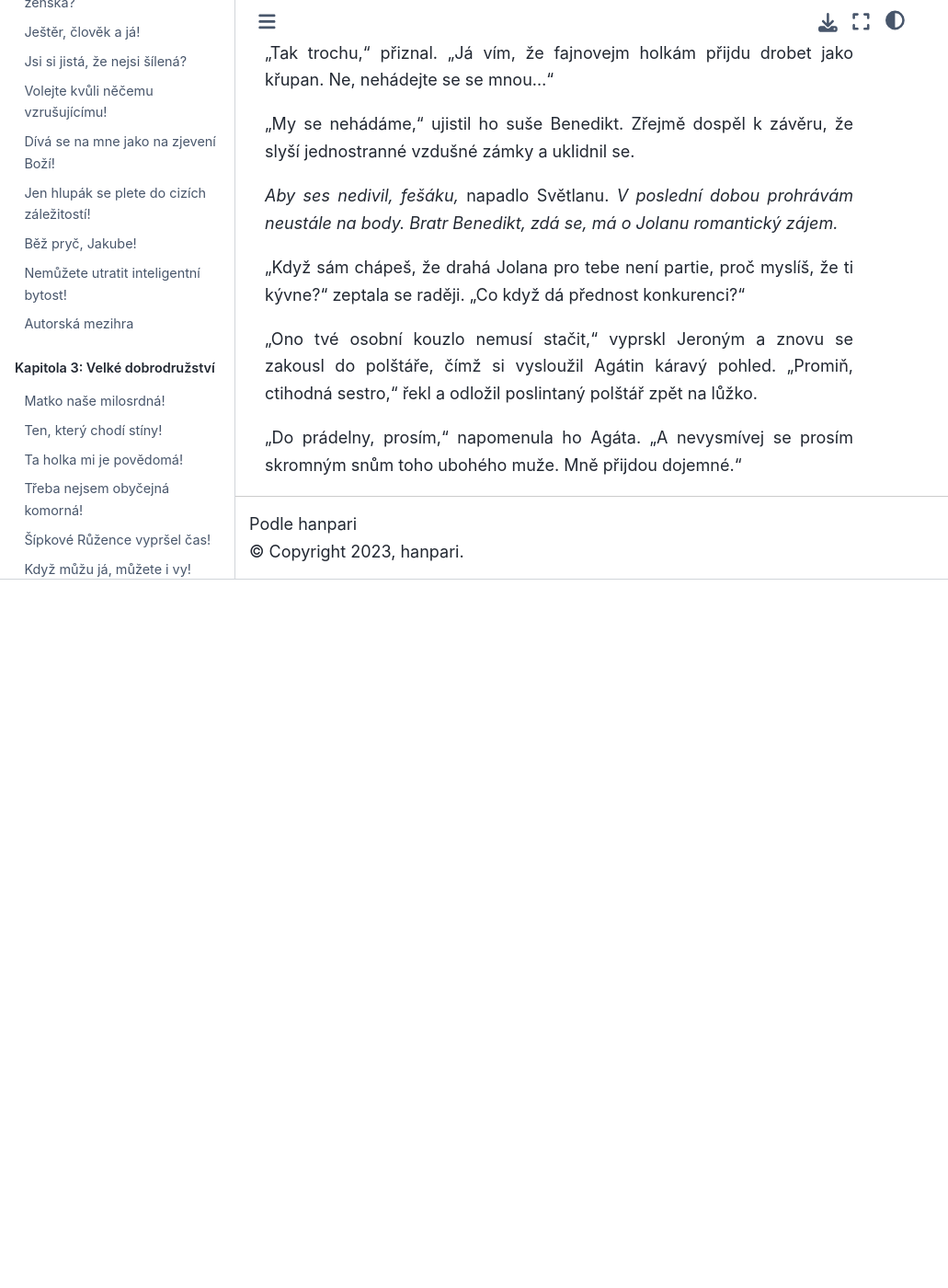
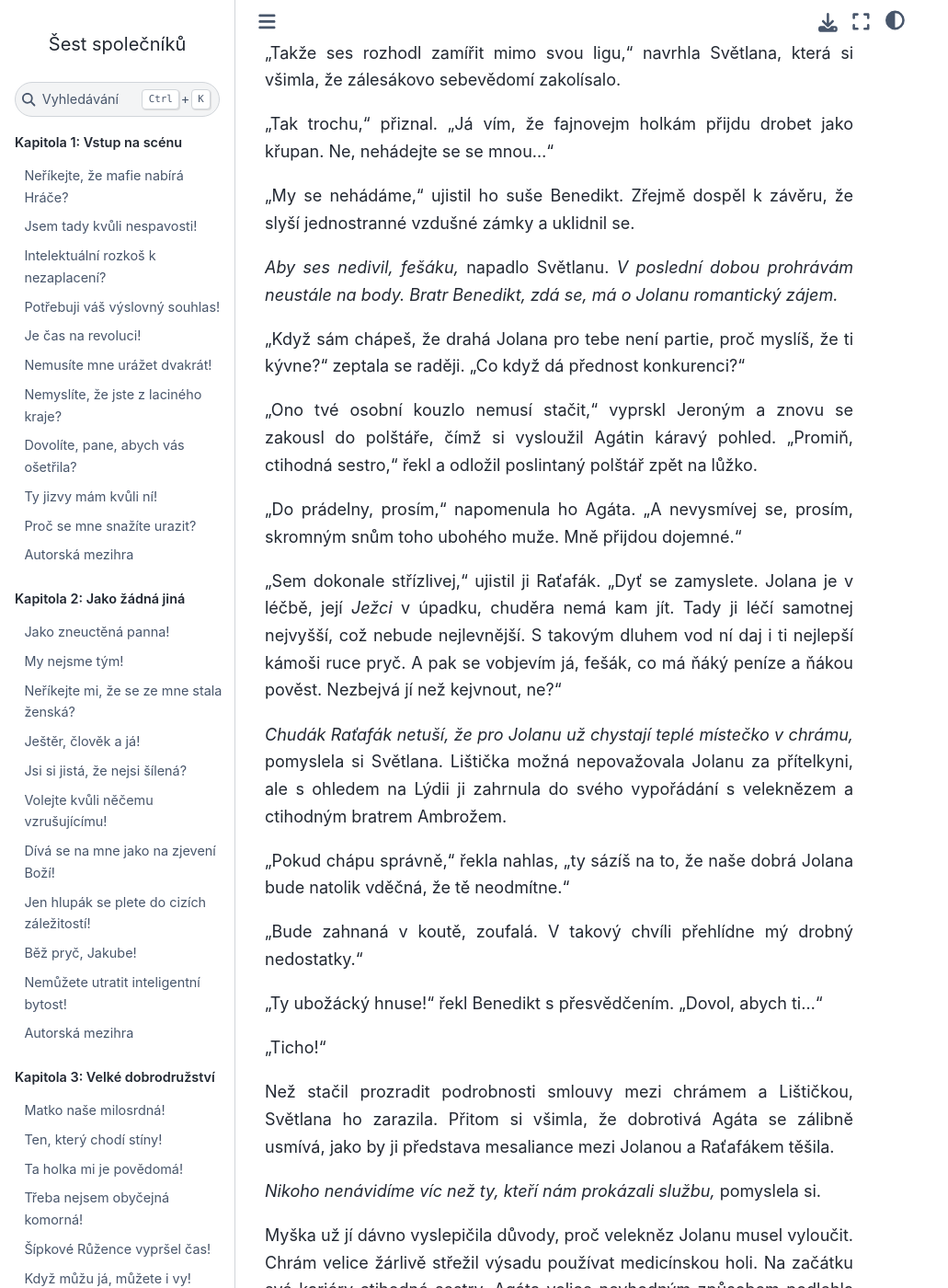
Before and after one commit to hanpari/sest-spolecniku, a Sphinx documentation site: the page built from source/sest_spolecniku/015-uklady-a-souboje/05.md, in a window 1280 px wide and 1400 px high, scrolled down 5448 px. Shown: the whole window at 92% size, without its empty margins (0-1031 px from the left). Built offline with Sphinx 7.4.7 and the Sphinx Book theme 1.1.4, drawn with Linux system fonts in a browser that asks for light colours; before the commit the page ends 6078 px from its top, so only the background shows below that; some of the changed text lies outside the part shown.

Commit message:
Dura lex

```diff
--- a/source/sest_spolecniku/015-uklady-a-souboje/05.md
+++ b/source/sest_spolecniku/015-uklady-a-souboje/05.md
@@ -1,4 +1,4 @@
-#
+# Za hloupost se musí trpět!
 
 "Přivítejme ctihodnou sestru z *Mechového kopce* krátkou modlitbou."
 
@@ -42,9 +42,9 @@
 
 "Ten chlap tady navykládal spoustu nesmyslů," řekl k ní omluvně Benedikt. "Někdo by si je mohl špatně vyložit."
 
-"Je to samorost," podotkla Agáta vlídně a něžně položila dlaň na přikrývku, kde tušila Raťafákovo tělo. "Ale věřím, že ještě týden a spatří světlo. Promlouvám mu do duše každý den."
+"Je to samorost," podotkla Agáta vlídně a něžně pohladila přikrývku, kde tušila Raťafákovo tělo. "Ale věřím, že ještě týden a spatří světlo. Promlouvám mu do duše každý den."
 
-*Do duše? Neměla bys ho léčit?*
+*Do duše? Málo medicíny, hodně ideologie? Tolik se zdejší přístup od našeho neliší.*
 
 Z čiré kolegiality, aby nezpochybňovala její schopnosti, Světlana potlačila touhu zvednout svou berlu a zkontrolovat Raťafákův stav.
 
@@ -76,11 +76,13 @@
 
 "Vy se budete ženit, pane Raťafáku?" zeptala se Agáta užasle. "Koho si budete brát, smím-li se zeptat?"
 
-"Jistě nějakou polozvířecí chudinku," odfrkl si Benedikt. "Kde ji schováváte, člověče, pod zámkem ve stáji? Předpokládám, že má čtyři nohy, dva rohy a sladce mečela, když jste ji žádal o ruku."
+"Jistě nějakou polozvířecí chudinku," odfrkl si Benedikt. "Kde ji schováváte, člověče, pod zámkem ve stáji? Předpokládám, že má čtyři nohy, dva rohy a sladce mečela, když jste se jí vyznával."
 
 Světlana si pohoršeně přikryla ústa. "Bratře Benedikte," vykřikla. "Netušila jsem, že máš takové zkušenosti. Pak se nemůžu divit, že jsi nechtěl poznat tajemství mé ložnice."
 
 "Já? To..."
+
+*Za hloupost se musí trpět!*
 
 "Esli se nepletu," přerušil Raťafák rudnoucího Benedikta, "moje láska by měla bejt někde kolem. Dyť ji znáš, ctěná slečno," obrátil se na Světlanu. "Jolana, ta holka, co ses vo ni tak vobětavě postarala."
 
@@ -112,7 +114,7 @@
 
 Jeroným se na rozdíl od Benedikta vysloveně bavil.
 
-"A proč by nebyla?" odtušil Raťafák. "Sem všechno důkladně promyslel a je to solidně zabetonovaný. Tutovka."
+"A proč by nebyla?" odtušil Raťafák. "Sem všechno důkladně promyslel a je to solidně zabetonovaný. Tutovka!"
 
 "Jsme jedno ucho," ujistil ho Jeroným, otočil se a sebral z přilehlé prázdné postele lněný polštář, do kterého se zakousl s vervou hladového vlka. Celý se třásl potlačovaným veselím.
 
@@ -120,7 +122,7 @@
 
 "Starý chlípník," zamumlal Benedikt.
 
-"Chlap mýho formátu," pokračoval Raťafák, "si může vybírat, vo tom žádná. Něco mám naspořený, sem statně vzrostlej, mám reputaci - jenomže já," dodal hrdě, "nemám zájem vo žádnou lacinou prdelku, jasný? Chci holku, co má styl a zdělání."
+"Chlap mýho formátu," opravil ho dotčeně Raťafák, "si může vybírat, vo tom žádná. Něco mám naspořený, sem statně vzrostlej, mám reputaci - jenomže já," dodal hrdě, "nemám zájem vo žádnou lacinou prdelku, jasný? Chci holku, co má styl a zdělání."
 
 "Takže ses rozhodl zamířit mimo svou ligu," navrhla Světlana, která si všimla, že zálesákovo sebevědomí zakolísalo.
 
@@ -134,4 +136,26 @@
 
 "Ono tvé osobní kouzlo nemusí stačit," vyprskl Jeroným a znovu se zakousl do polštáře, čímž si vysloužil Agátin káravý pohled. "Promiň, ctihodná sestro," řekl a odložil poslintaný polštář zpět na lůžko.
 
-"Do prádelny, prosím," napomenula ho Agáta. "A nevysmívej se prosím skromným snům toho ubohého muže. Mně přijdou dojemné."
+"Do prádelny, prosím," napomenula ho Agáta. "A nevysmívej se, prosím, skromným snům toho ubohého muže. Mně přijdou dojemné."
+
+"Sem dokonale střízlivej," ujistil ji Raťafák. "Dyť se zamyslete. Jolana je v léčbě, její *Ježci* v úpadku, chuděra nemá kam jít. Tady ji léčí samotnej nejvyšší, což nebude nejlevnější. S takovým dluhem vod ní daj i ti nejlepší kámoši ruce pryč. A pak se vobjevím já, fešák, co má ňáký peníze a ňákou pověst. Nezbejvá jí než kejvnout, ne?"
+
+*Chudák Raťafák netuší, že pro Jolanu už chystají teplé místečko v chrámu,* pomyslela si Světlana. Lištička možná nepovažovala Jolanu za přítelkyni, ale s ohledem na Lýdii ji zahrnula do svého vypořádání s veleknězem a ctihodným bratrem Ambrožem.
+
+"Pokud chápu správně," řekla nahlas, "ty sázíš na to, že naše dobrá Jolana bude natolik vděčná, že tě neodmítne."
+
+"Bude zahnaná v koutě, zoufalá. V takový chvíli přehlídne mý drobný nedostatky."
+
+"Ty ubožácký hnuse!" řekl Benedikt s přesvědčením. "Dovol, abych ti..."
+
+"Ticho!"
+
+Než stačil prozradit podrobnosti smlouvy mezi chrámem a Lištičkou, Světlana ho zarazila. Přitom si všimla, že dobrotivá Agáta se zálibně usmívá, jako by ji představa mesaliance mezi Jolanou a Raťafákem těšila.
+
+*Nikoho nenávidíme víc než ty, kteří nám prokázali službu,* pomyslela si.
+
+Myška už jí dávno vyslepičila důvody, proč velekněz Jolanu musel vyloučit. Chrám velice žárlivě střežil výsadu používat medicínskou holi. Na začátku své kariéry ctihodné sestry, Agáta velice nevhodným způsobem podlehla náboženskému rauši a její pacient by byl zemřel, kdyby Jolana, která Agátě asistovala, nevytrhla křepčící léčitelce medicínskou berli z ruky a nezachránila situaci.
+
+Tuhle část si Světlana domyslela. Co ale nečekala, bylo, že Agáta v nevděčném výronu nespokojenosti nahlásila Jolanu chrámové radě, která rozhodla, přes veleknězovu nelibost, že obětavá starší novicka musí být vyloučena podle zásady *dura lex, sed lex*.
+
+*Není se co divit, že se ty dvě nesnáší.*
```
Also changed, not shown: other parts of source/sest_spolecniku/015-uklady-a-souboje/05.md (+2 -2 lines).
